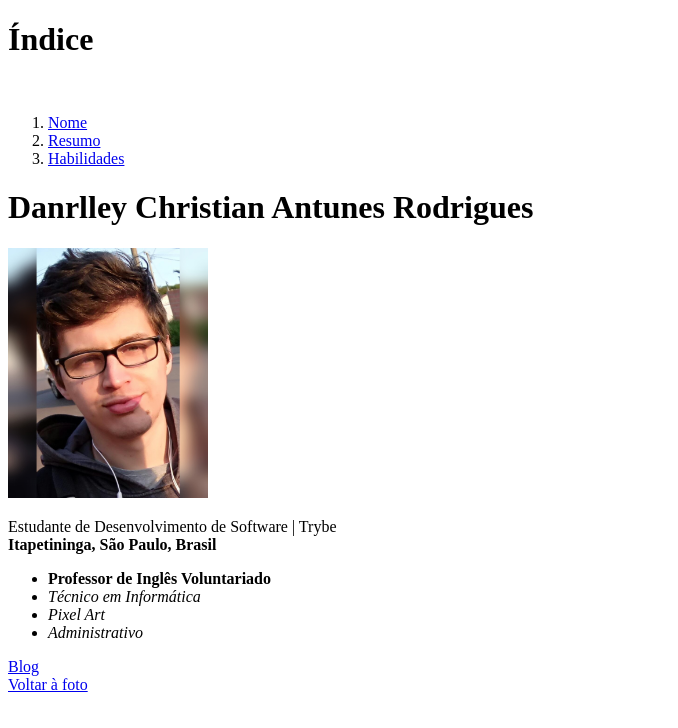
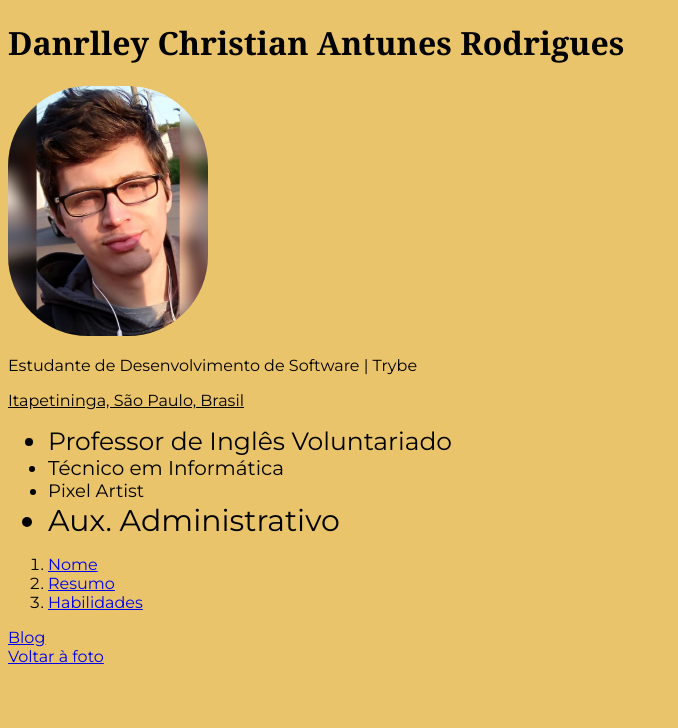
Before and after one commit to DanrlleyR/exercicios-trybe, a plain HTML site: page index.html in a window 1280 px wide. Shown: the whole page, without its empty margins (0-678 px from the left). Drawn offline with Linux system fonts and the light colour scheme.

Commit message:
Add Div em nome, foto, descrição

```diff
--- a/index.html
+++ b/index.html
@@ -3,9 +3,23 @@
     <head>
         <meta charset="UTF-8">
         <title>Primeiro Portfólio</title>
+        <link rel="preconnect" href="https://fonts.gstatic.com">
+<link href="https://fonts.googleapis.com/css2?family=Montserrat:ital,wght@0,100;0,200;0,300;0,400;0,500;0,600;0,700;0,800;0,900;1,100;1,200;1,300;1,400;1,500;1,600;1,700;1,800;1,900&display=swap" rel="stylesheet">
+        <link rel="stylesheet" type="text/css" href="style.css">
     </head>
     <body>
-        <h1>Índice</h1><br>
+        <div><h1 id="nome">Danrlley Christian Antunes Rodrigues</h1></div>
+        <div><img id="foto" src="danrlley.png" alt="Foto tirada durante caminhada" width="200px"></div>
+
+        <div><p id="resumo">Estudante de Desenvolvimento de Software | Trybe</p>
+        <p id="localidade">Itapetininga, São Paulo, Brasil</p></div>
+
+        <ul id="habilidades">
+            <li class="ul1">Professor de Inglês Voluntariado</li>
+            <li class="ul2">Técnico em Informática</li>
+            <li class="ul3">Pixel Artist</li>
+            <li id="ul4id" class="ul4">Aux. Administrativo</li>
+        </ul>
 
         <ol>
             <li><a href="#nome">Nome</a></li>
@@ -14,22 +28,6 @@
         </ol>
 
 
-        <h1 id="nome">Danrlley Christian Antunes Rodrigues</h1>
-        <img id="foto" src="danrlley.png" alt="Foto tirada durante caminhada" width="200px">
-
-        <p id="resumo">Estudante de Desenvolvimento de Software | Trybe<br>
-            <strong>Itapetininga, São Paulo, Brasil</strong></p>
-
-        <ul id="habilidades">
-            <li><strong>Professor de Inglês Voluntariado</strong></li>
-            <li><i>Técnico em Informática</i></li>
-            <li><i>Pixel Art</i></li>
-            <li><i>Administrativo</i></li>
-        </ul>
-
-
-
-
 
         <a href="https://issuu.com/tocatoon/docs/su8.docx" target="_blank">Blog</a><br>
         <a href="#foto">Voltar à foto</a>
--- /dev/null
+++ b/style.css
@@ -0,0 +1,28 @@
+#foto{
+    border-radius: 80px;
+}
+.ul1{
+    font-size: 25px;
+}
+.ul2{
+    font-size: 20px;
+}
+.ul3{
+    font-size: 18px;
+}
+#ul4id{
+    font-size: 30px;
+}
+.ul4{
+    font-size: 16px;
+}
+body{
+    background-color: #E9C46A;
+    font-family: Montserrat, sans-serif;
+}
+h1{
+    font-family: Georgia, 'Times New Roman', Times, serif;
+}
+#localidade{
+    text-decoration:underline ;
+}
```
